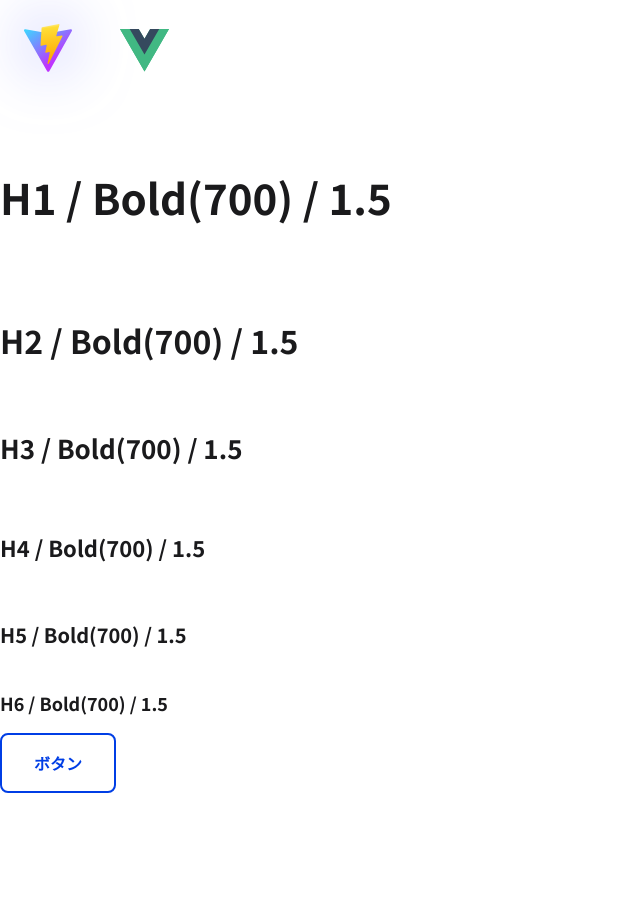
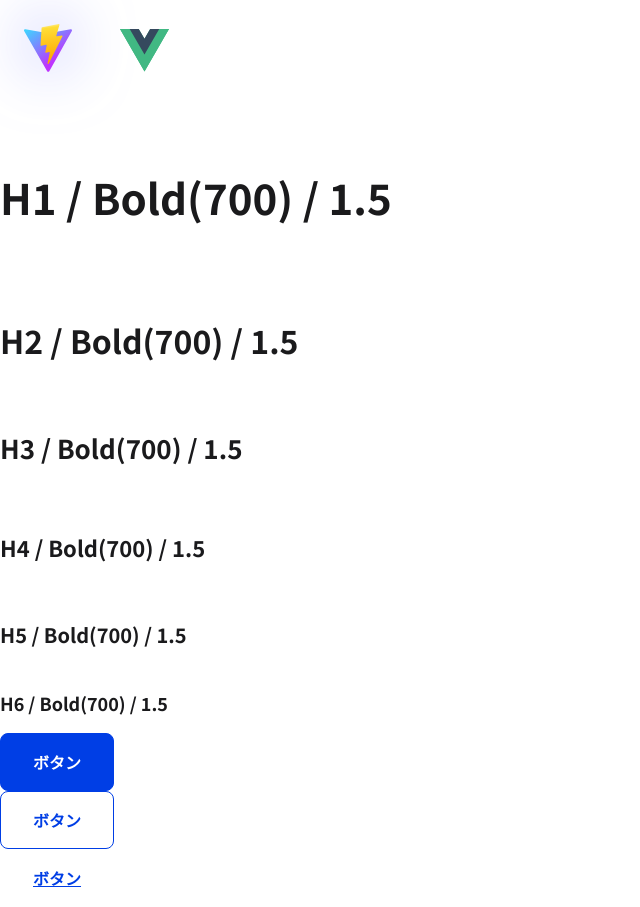
Before and after one commit to Crayfisher-zari/digital-agency-design-system, a Vue app in the folder digital-agency-design-system-vue/: page / in a window 1280 px wide. Shown: the whole page, without its empty margins (0-640 px from the left). Before the commit the page ends 800 px from the top, so only its background shows below. Built offline with nearby package versions, Linux system fonts and the light colour scheme.

Commit message:
フォーカス時のスタイル作成

```diff
--- a/digital-agency-design-system-vue/src/App.vue
+++ b/digital-agency-design-system-vue/src/App.vue
@@ -22,7 +22,9 @@ const handleClick = () => {
   <Heading :headingLevel="4">H4 / Bold(700) / 1.5</Heading>
   <Heading :headingLevel="5">H5 / Bold(700) / 1.5</Heading>
   <Heading :headingLevel="6">H6 / Bold(700) / 1.5</Heading>
+  <BasicButton label="ボタン"  @click="handleClick"></BasicButton>
   <BasicButton label="ボタン" type="secondary" @click="handleClick"></BasicButton>
+  <BasicButton label="ボタン" type="tertiary" @click="handleClick"></BasicButton>
 </template>
 
 <style scoped>
--- a/digital-agency-design-system-vue/src/components/BasicButton.vue
+++ b/digital-agency-design-system-vue/src/components/BasicButton.vue
@@ -1,5 +1,5 @@
 <script lang="ts" setup>
-import { defineProps, withDefaults } from "vue";
+import { withDefaults } from "vue";
 type Props = {
   /** ボタンのテキストです */
   label: string;
@@ -12,24 +12,70 @@ const props = withDefaults(defineProps<Props>(), {
 });
 </script>
 <template>
-  <button :class="props.type">{{ label }}</button>
+  <button :class="props.type">
+    <span class="labelText">{{ label }}</span>
+  </button>
 </template>
 
 <style lang="scss">
 button {
+  display: block;
   padding: 16px 32px;
+  font-family: inherit;
   font-size: 1rem;
   font-weight: bold;
   color: var(--color-text-onFill);
   cursor: pointer;
   background-color: var(--color-button-normal);
-  border: 2px solid var(--color-button-normal);
+  border: 1px solid var(--color-button-normal);
   border-radius: 8px;
   appearance: none;
+  transition: background-color 0.2s;
+
+  .labelText {
+    color: inherit;
+  }
+
+  &:focus-visible {
+    outline: 2px solid var(--color-border-focused);
+    outline-offset: 2px;
+  }
+
+  &:hover {
+    background-color: var(--color-button-hover);
+  }
 
   &.secondary {
     color: var(--color-button-normal);
     background-color: transparent;
+
+    &:hover {
+      color: var(--color-button-hover);
+      background-color: var(--color-sea-50);
+    }
+
+    &:focus-visible {
+      border-color: transparent;
+      outline-offset: -1px;
+    }
+  }
+
+  &.tertiary {
+    color: var(--color-button-normal);
+    background-color: transparent;
+    border-color: transparent;
+
+    &:hover {
+      color: var(--color-button-hover);
+    }
+
+    &:focus-visible {
+      outline-offset: -1px;
+    }
+
+    .labelText {
+      text-decoration: underline;
+    }
   }
 }
 </style>
```
